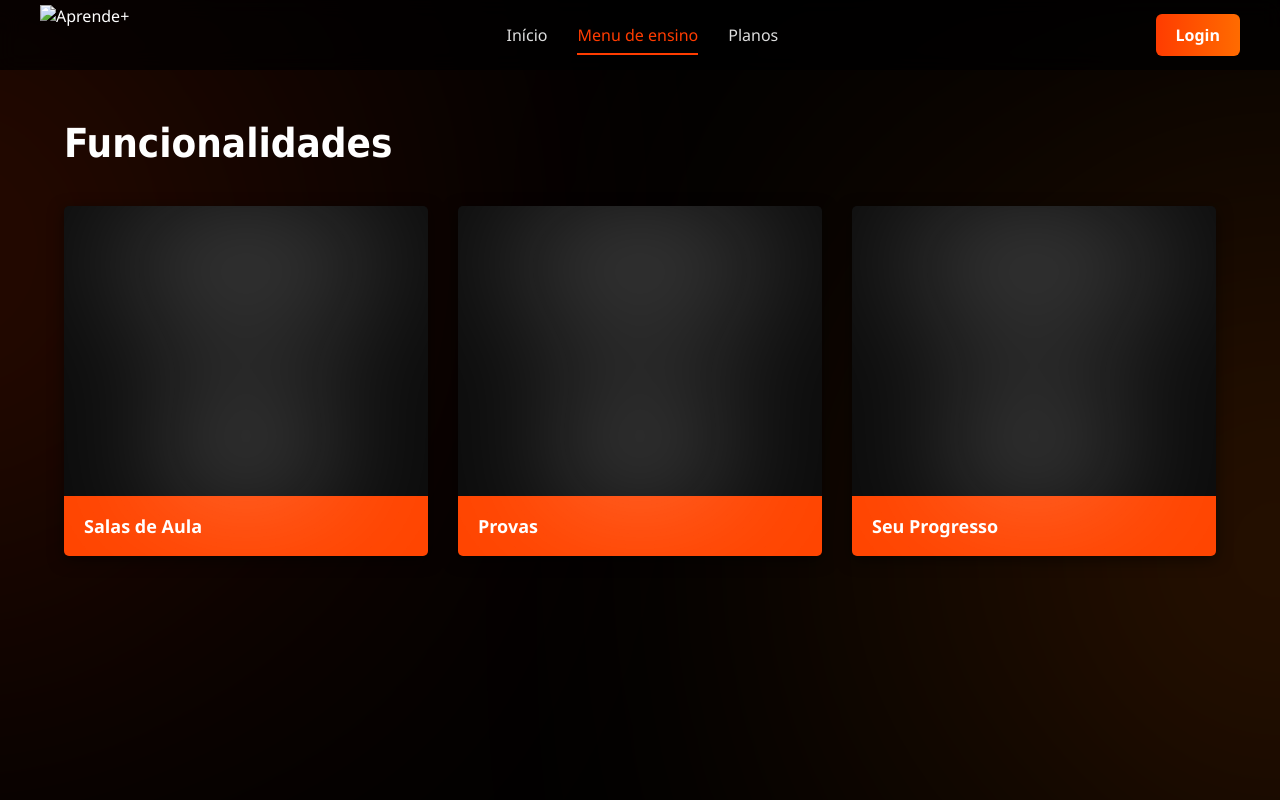
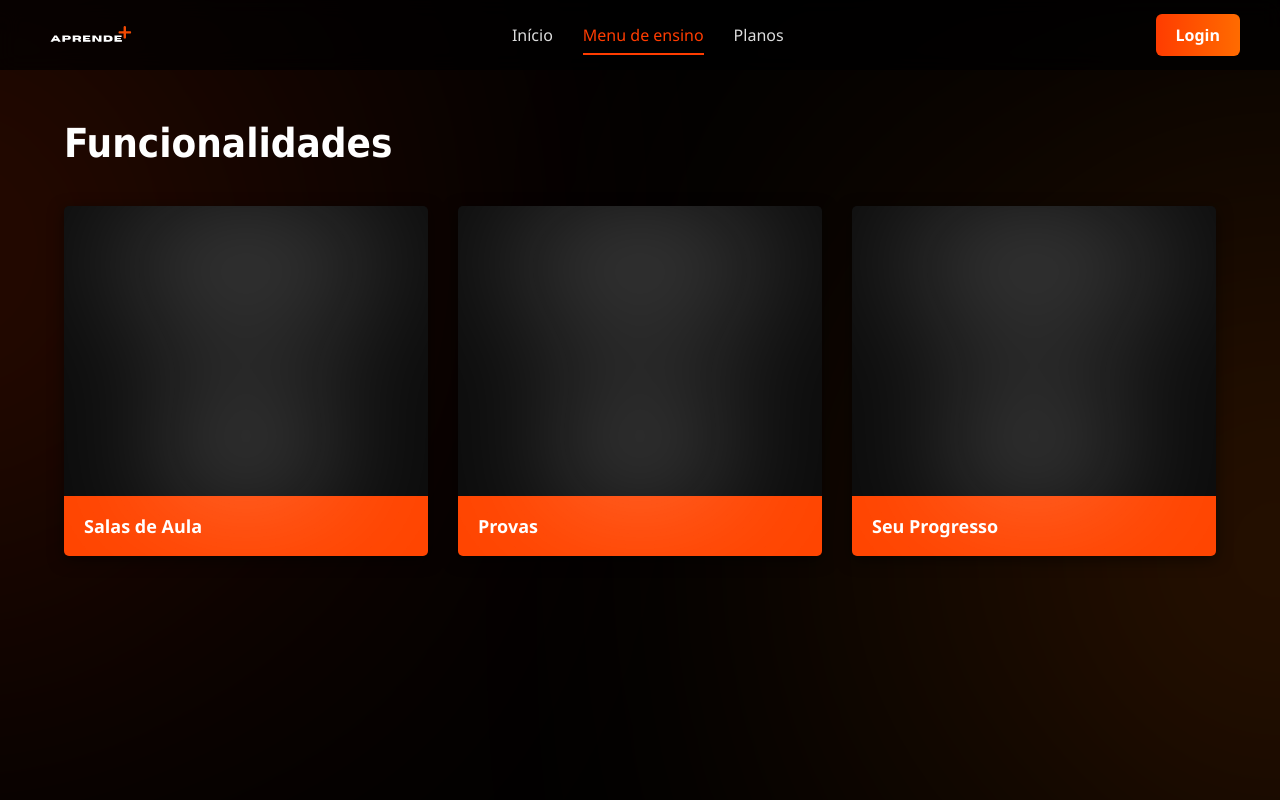
Before and after one commit to 1nshock/ProjetoAprendeMais, a plain HTML site: page menudeensino.html in a window 1280 px wide. Drawn offline with nearby package versions, Linux system fonts and the light colour scheme.

Commit message:
css uptade

```diff
--- a/css/ensino.css
+++ b/css/ensino.css
@@ -78,7 +78,8 @@ z-index: 1000;
     align-items: center;
 }
 .logo img{
-height: 60px;
+height: 120px;
+width: 100px;
 }
 /* REMOVE ESTILO DO TÍTULO DA NAV QUE NÃO É MAIS NECESSÁRIO */
 .page-title {
--- a/menudeensino.html
+++ b/menudeensino.html
@@ -9,9 +9,9 @@
 </head>
 <body>
 <header class="topbar">
-<div class="logo">
-<img src="css/aprende+.png" alt="Aprende+" />
-</div>
+    <div class="logo">
+      <img class="logonav" src="img/logo.svg" alt="Aprende+"/>
+    </div>
 <nav class="navbar">
 <a href="index.html" class="nav-link">Início</a>
 <a href="menudeensino.html" class="nav-link active">Menu de ensino</a>
```
